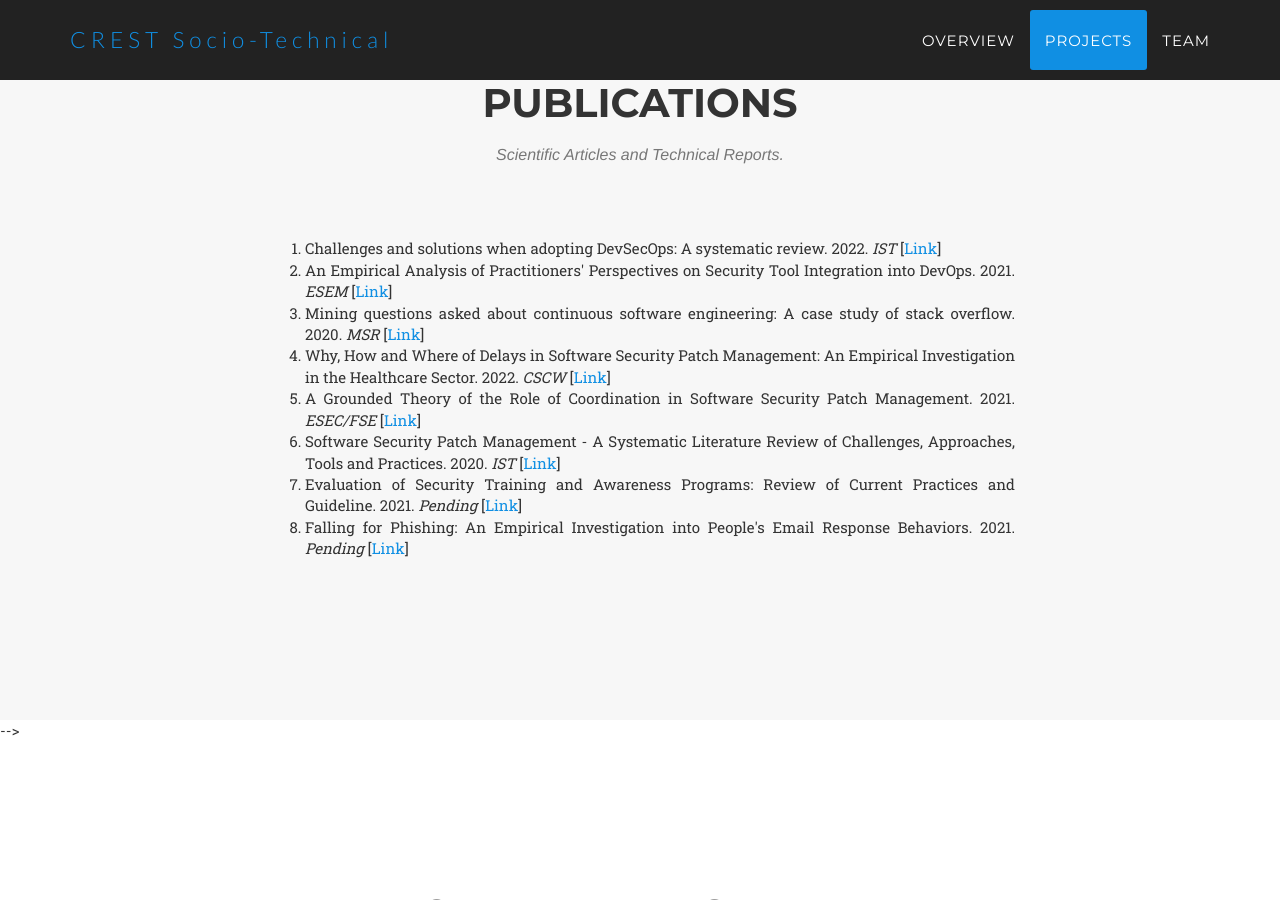
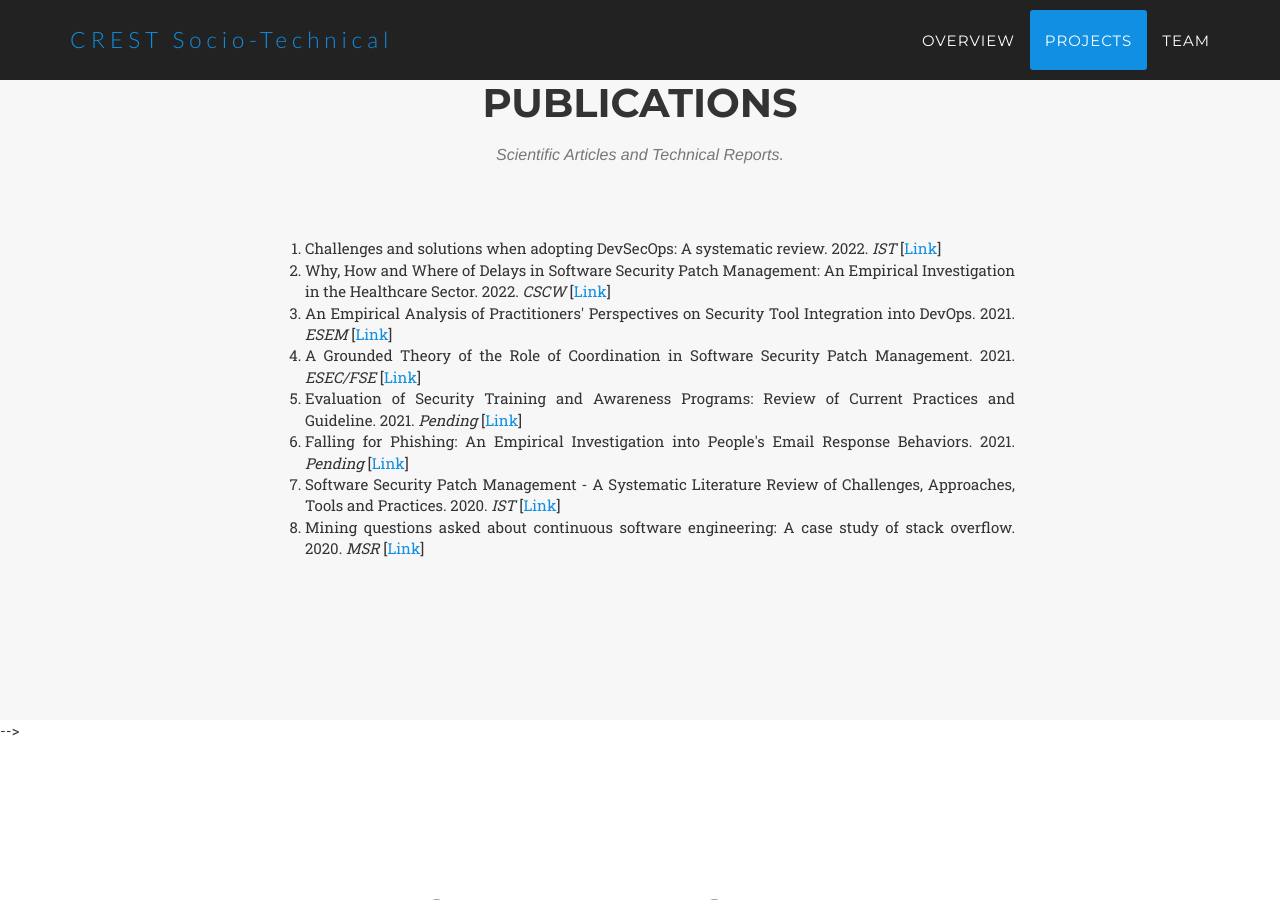
Before and after one commit to crest-socio-technical/crest-socio-technical.github.io, a Jekyll site: the page built from index.html, in a window 1280 px wide and 900 px high, scrolled down 3643 px. Built offline with Jekyll 4.4.1, drawn with Linux system fonts in a browser that asks for light colours; some web fonts are replaced.

```diff
--- a/_includes/publication.html
+++ b/_includes/publication.html
@@ -11,13 +11,13 @@
             <div class="col-lg-8 col-lg-offset-2 text-justify">
                 <ol>
                     <li>Challenges and solutions when adopting DevSecOps: A systematic review. 2022. <i>IST</i> [<a href="https://www.sciencedirect.com/science/article/pii/S0950584921001543">Link</a>]</li>
+					<li>Why, How and Where of Delays in Software Security Patch Management: An Empirical Investigation in the Healthcare Sector. 2022. <i>CSCW</i> [<a href="https://arxiv.org/pdf/2202.09016">Link</a>] </li>
                     <li>An Empirical Analysis of Practitioners' Perspectives on Security Tool Integration into DevOps. 2021. <i>ESEM</i> [<a href="https://dl.acm.org/doi/pdf/10.1145/3475716.3475776">Link</a>]</li>
-                    <li>Mining questions asked about continuous software engineering: A case study of stack overflow. 2020. <i>MSR</i> [<a href="https://dl.acm.org/doi/pdf/10.1145/3383219.3383224">Link</a>]</li>
-                    <li>Why, How and Where of Delays in Software Security Patch Management: An Empirical Investigation in the Healthcare Sector. 2022. <i>CSCW</i> [<a href="https://arxiv.org/pdf/2202.09016">Link</a>] </li>
                     <li>A Grounded Theory of the Role of Coordination in Software Security Patch Management. 2021. <i>ESEC/FSE</i> [<a href="https://dl.acm.org/doi/pdf/10.1145/3468264.3468595">Link</a>] </li>
-                    <li>Software Security Patch Management - A Systematic Literature Review of Challenges, Approaches, Tools and Practices. 2020. <i>IST</i> [<a href="https://www.sciencedirect.com/science/article/pii/S0950584921002147">Link</a>] </li>
-          			<li>Evaluation of Security Training and Awareness Programs: Review of Current Practices and Guideline. 2021. <i>Pending</i> [<a href="https://arxiv.org/pdf/2112.06356">Link</a>] </li>
+					<li>Evaluation of Security Training and Awareness Programs: Review of Current Practices and Guideline. 2021. <i>Pending</i> [<a href="https://arxiv.org/pdf/2112.06356">Link</a>] </li>
           			<li>Falling for Phishing: An Empirical Investigation into People's Email Response Behaviors. 2021. <i>Pending</i> [<a href="https://arxiv.org/pdf/2108.04766">Link</a>] </li>
+					<li>Software Security Patch Management - A Systematic Literature Review of Challenges, Approaches, Tools and Practices. 2020. <i>IST</i> [<a href="https://www.sciencedirect.com/science/article/pii/S0950584921002147">Link</a>] </li>
+          			<li>Mining questions asked about continuous software engineering: A case study of stack overflow. 2020. <i>MSR</i> [<a href="https://dl.acm.org/doi/pdf/10.1145/3383219.3383224">Link</a>]</li>
                 </ol>
             </div>
         </div>
```
